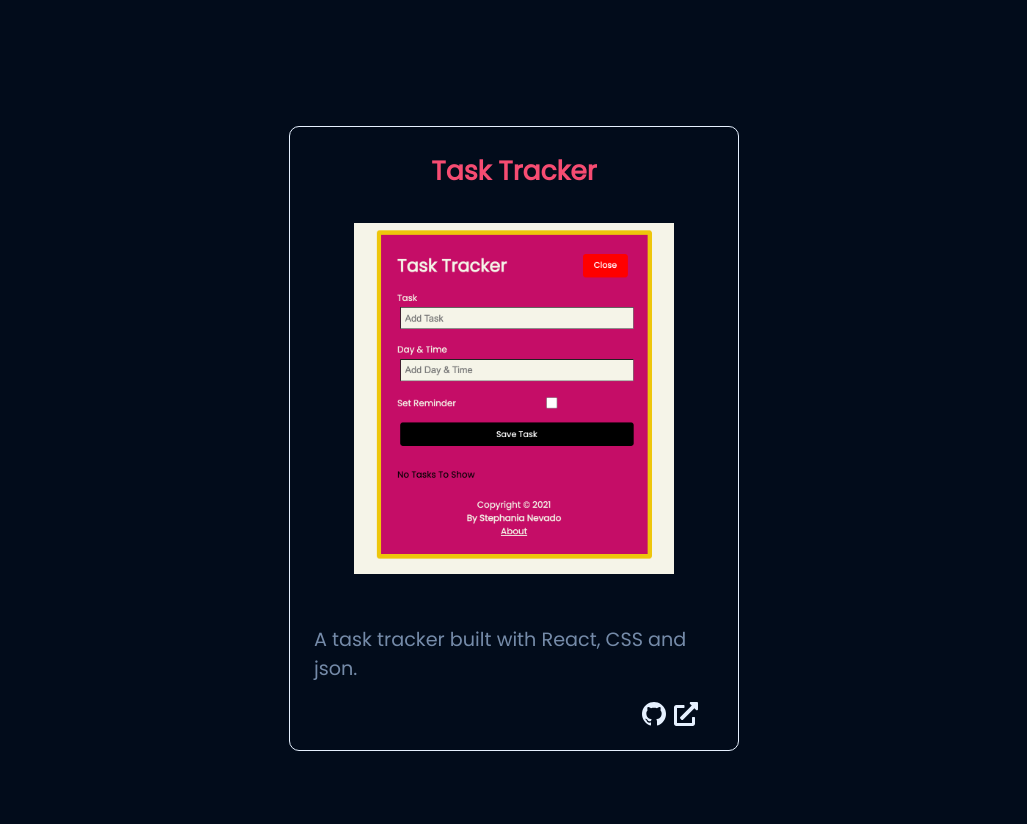
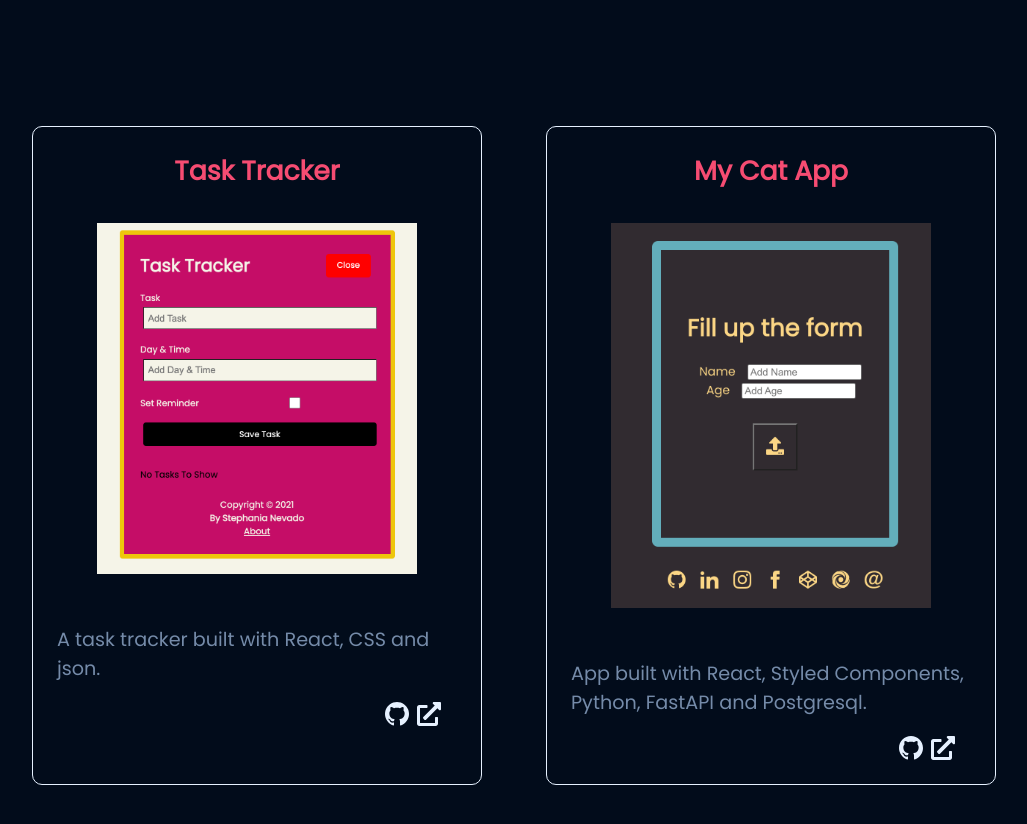
Before and after one commit to stephanianevado/portfolio, a Next.js app: page /work in a window 1280 px wide. Shown: the part 2086-2910 px from the top of the page, without its empty margins (126-1153 px from the left). Built offline with nearby package versions, Linux system fonts and the light colour scheme.

Commit message:
add my app cat full stack  project in the work section

```diff
--- a/pages/work.js
+++ b/pages/work.js
@@ -91,6 +91,13 @@ const MyWorks = () => {
               github="https://github.com/stephanianevado/task-tracker-react"
               pages="https://task-tracker-react-stephanianevado.vercel.app/"
           />
+          <ProjectBox
+              imagen="/My cat app 2.png"
+              title="My Cat App"
+              description="App built with React, Styled Components, Python, FastAPI and Postgresql."
+              github="https://github.com/stephanianevado/my-cat-app"
+              pages="https://my-cat-app-stephanianevado.vercel.app/"
+          />
         </Row>
       </Main>
       <FooterPortfolio />
```
Also changed, not shown: public/My cat app 2.png (added), public/My cat app.png (added).
